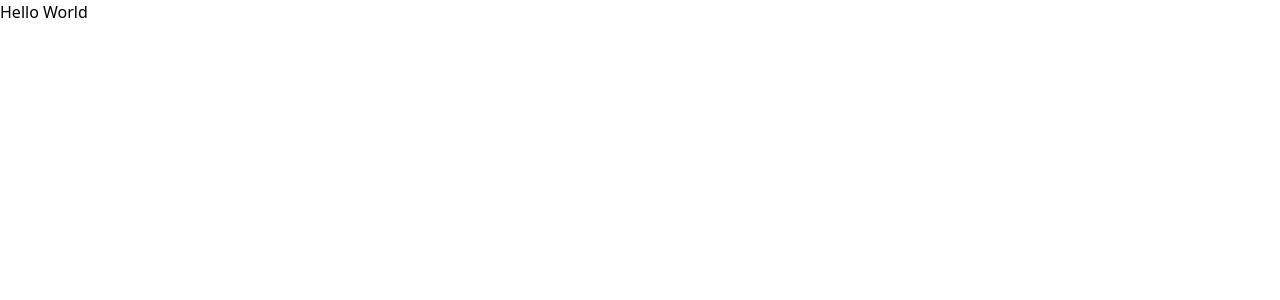
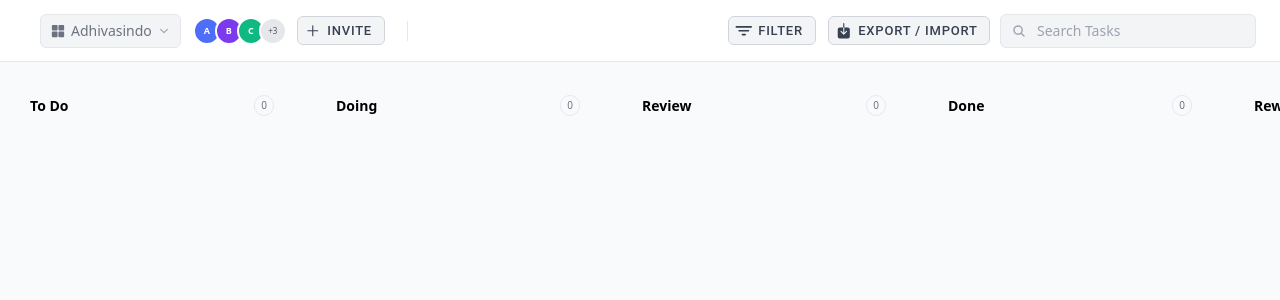
Before and after one commit to FadilRifaldy/Task-Management-Board, a React (Vite) app: page /home in a window 1280 px wide. Shown: the top 300 px of the page. Built offline with nearby package versions, Linux system fonts and the light colour scheme.

Commit message:
basic navbar layout

```diff
--- a/src/App.tsx
+++ b/src/App.tsx
@@ -32,6 +32,9 @@ import "@ionic/react/css/palettes/dark.system.css";
 /* Theme variables */
 import "./theme/variables.css";
 
+import Navbar from "./components/board/Navbar";
+import BoardArea from "./components/board/BoardArea";
+
 setupIonicReact();
 
 const App: React.FC = () => (
@@ -39,7 +42,10 @@ const App: React.FC = () => (
     <IonReactRouter>
       <IonRouterOutlet>
         <Route exact path="/home">
-            <div>Hello World</div>
+          <div className="min-h-screen bg-gray-50">
+            <Navbar />
+            <BoardArea />
+          </div>
         </Route>
         <Route exact path="/">
           <Redirect to="/home" />
--- /dev/null
+++ b/src/components/board/BoardArea.tsx
@@ -0,0 +1,27 @@
+import React from 'react';
+import useBoardStore from '../../store/useBoardStore';
+import Column from './Column';
+import { IonButton, IonIcon } from '@ionic/react';
+import { add } from 'ionicons/icons';
+import type { Column as ColumnType } from '../../types';
+
+const BoardArea: React.FC = () => {
+  const { columns } = useBoardStore();
+
+  return (
+    <div className="flex gap-4 px-6 py-5 overflow-x-auto items-start min-h-[calc(100vh-120px)]">
+      {columns.map((column: ColumnType) => (
+        <Column key={column.id} column={column} />
+      ))}
+      <IonButton
+        fill="clear"
+        className="min-w-[290px] w-[290px] h-12 rounded-xl bg-blue-100 bg-transparent flex items-center justify-center gap-1.5 text-gray-500 hover:border-blue-600 hover:text-blue-600 transition-colors flex-shrink-0"
+      >
+        <IonIcon icon={add} />
+        Add new List
+      </IonButton>
+    </div>
+  );
+};
+
+export default BoardArea;
--- /dev/null
+++ b/src/components/board/Column.tsx
@@ -0,0 +1,30 @@
+import React from 'react';
+import type { Column as ColumnType } from '../../types';
+import { IonButton, IonIcon } from '@ionic/react';
+import { ellipsisHorizontal } from 'ionicons/icons';
+
+interface ColumnProps {
+  column: ColumnType;
+}
+
+const Column: React.FC<ColumnProps> = ({ column }) => {
+  const tasksCount = 0;
+
+  return (
+    <div className="min-w-[290px] w-[290px] flex flex-col gap-2.5 flex-shrink-0">
+      <div className="flex items-center gap-1.5 px-1.5 py-1.5">
+        <h3 className="font-semibold text-sm flex-1">{column.name}</h3>
+        <div className="bg-gray-50 border border-gray-200 rounded-full px-1.5 py-0.5 text-[10px] text-gray-500 font-medium">
+          {tasksCount}
+        </div>
+        <IonButton fill="clear" size="small" className="w-6 h-6">
+          <IonIcon icon={ellipsisHorizontal} className="w-4 h-4" />
+        </IonButton>
+      </div>
+      <div className="flex flex-col gap-2.5 rounded-xl p-1 min-h-16 border-2 border-dashed border-transparent">
+      </div>
+    </div>
+  );
+};
+
+export default Column;
--- /dev/null
+++ b/src/components/board/Navbar.tsx
@@ -0,0 +1,83 @@
+import React from "react";
+import { IonButton, IonIcon } from "@ionic/react";
+import {
+  grid,
+  chevronDownOutline as chevronDown,
+  add,
+  filter,
+  download,
+  search,
+} from "ionicons/icons";
+import { TEAM } from "../../constants";
+
+const Navbar: React.FC = () => {
+  return (
+    <nav className="flex items-center gap-3 px-6 py-3 bg-white border-b border-gray-200 sticky top-0 z-10 flex-wrap">
+      <div className="flex items-center gap-2 ml-4">
+        <div className="flex items-center gap-1.5 px-2.5 py-1.5 rounded-md border border-gray-200 text-sm font-medium cursor-pointer bg-gray-100 hover:bg-gray-200 text-gray-500">
+          <IonIcon icon={grid} className="w-3.5 h-3.5 text-gray-500" />
+          Adhivasindo
+          <IonIcon icon={chevronDown} className="w-3 h-3 text-gray-400" />
+        </div>
+        <div className="flex ml-1">
+          {TEAM.slice(0, 3).map((member) => (
+            <div
+              key={member.id}
+              className="w-7 h-7 rounded-full border-2 border-white flex items-center justify-center text-[9px] font-bold text-white -ml-1.5 first:ml-0"
+              style={{ backgroundColor: member.color }}
+            >
+              {member.name[0]}
+            </div>
+          ))}
+          {TEAM.length > 3 && (
+            <div className="w-7 h-7 rounded-full bg-gray-200 border-2 border-white flex items-center justify-center text-[8px] text-gray-600 -ml-1.5">
+              +{TEAM.length - 3}
+            </div>
+          )}
+        </div>
+        <IonButton
+          fill="clear"
+          size="small"
+          className="!bg-gray-100 !border !border-gray-300 !text-gray-700 hover:!bg-gray-200 !rounded-md"
+        >
+          <IonIcon icon={add} slot="start" />
+          Invite
+        </IonButton>
+      </div>
+
+      <div className="w-px h-5 bg-gray-200 mx-2"></div>
+
+      <div className="flex items-center gap-2 ml-auto">
+        <IonButton
+          fill="clear"
+          size="small"
+          className="!bg-gray-100 !border !border-gray-300 !text-gray-700 hover:!bg-gray-200 !rounded-md"
+        >
+          <IonIcon icon={filter} slot="start" />
+          Filter
+        </IonButton>
+        <IonButton
+          fill="clear"
+          size="small"
+          className="!bg-gray-100 !border !border-gray-300 !text-gray-700 hover:!bg-gray-200 !rounded-md"
+        >
+          <IonIcon icon={download} slot="start" />
+          Export / Import
+        </IonButton>
+        <div className="relative">
+          <IonIcon
+            icon={search}
+            className="absolute left-3 top-1/2 transform -translate-y-1/2 w-3.5 h-3.5 text-gray-400"
+          />
+          <input
+            type="text"
+            placeholder="Search Tasks"
+            className="pl-9 pr-3 py-1.5 rounded-md border border-gray-200 text-sm bg-gray-100 w-64 outline-none focus:border-blue-600 focus:bg-white hover:bg-gray-50"
+          />
+        </div>
+      </div>
+    </nav>
+  );
+};
+
+export default Navbar;
```
